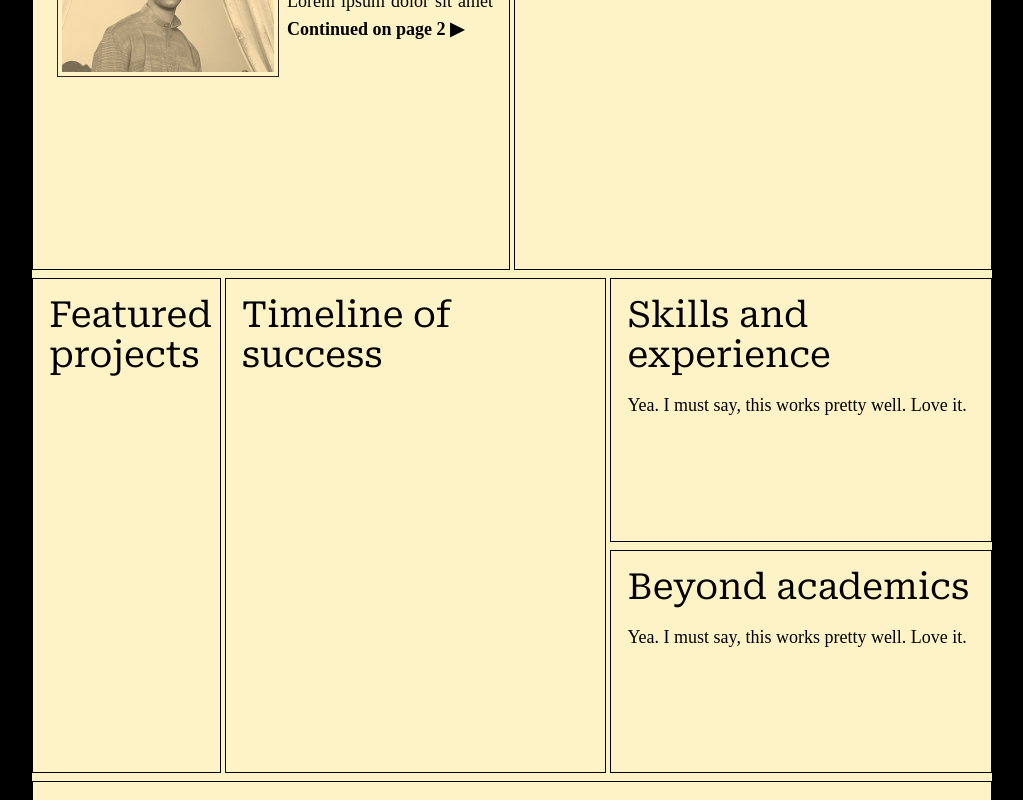
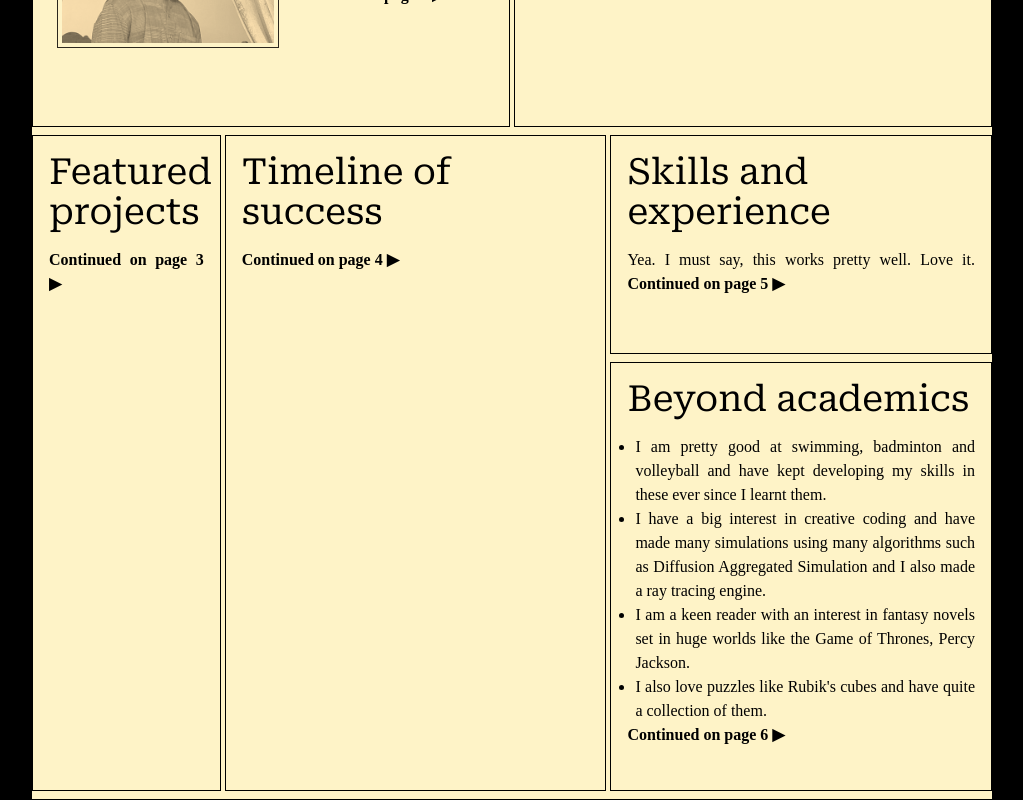
Before and after one commit to Akshay-VK/Akshay-VK.github.io, a SvelteKit app: page / in a window 1280 px wide. Shown: the part 580-1380 px from the top of the page, without its empty margins (112-1135 px from the left). Built offline with nearby package versions, Linux system fonts and the light colour scheme.

Commit message:
Finalised project structures with subfolders, basically finished first page. Only content is left. All links added now those pages are left. Those shouldn't take too long to make

```diff
--- a/src/routes/+page.svelte
+++ b/src/routes/+page.svelte
@@ -71,7 +71,7 @@
 				<div slot='headline'>So..who am I?</div>
 				<div slot="content">
 					Lorem ipsum dolor sit amet
-					<Link text="Continued on page 2 "/>
+					<Link text="Continued on page 2 " to="/about"/>
 				</div>
 				<div slot='deck'>Well, many things.</div>
 				<div slot='image'><Image src='{base}/picture-of-me.webp'/></div>
@@ -84,7 +84,6 @@
 				<div slot="headline">In the spotlight</div>
 				<div slot="content">
 					Lorem ipsum dolor sit amet
-					<Link text="Continued on page 2 "/>
 				</div>
 			</Section>
 		</div>
@@ -93,7 +92,9 @@
 		>
 			<Section>
 				<div slot='headline'>Featured projects</div>
-				<div slot='content'></div>
+				<div slot='content'>
+					<Link text="Continued on page 3 " to="/projects"/>
+				</div>
 			</Section>
 		</div>
 		<div
@@ -101,23 +102,36 @@
 		>
 			<Section>
 				<div slot='headline'>Timeline of success</div>
-				<div slot='content'></div>
+				<div slot='content'>
+					<Link text="Continued on page 4 " to="/timeline"/>
+				</div>
 			</Section>
 		</div>
 		<div
-			class="col-span-4 row-span-5 bg-amber-100 border border-black p-4 transition-transform duration-500  overflow-hidden mb-1 dir-left"
+			class="col-span-4 row-span-6 bg-amber-100 border border-black p-4 transition-transform duration-500  overflow-hidden mb-1 dir-left"
 		>
 			<Section>
 				<div slot='headline'>Skills and experience</div>
-				<div slot='content'>Yea. I must say, this works pretty well. Love it.</div>
+				<div slot='content'>
+					Yea. I must say, this works pretty well. Love it.
+					<Link text="Continued on page 5 " to="/skillsandexperience"/>
+				</div>
 			</Section>
 		</div>
 		<div
-			class="col-span-4 row-span-5 bg-amber-100 border border-black p-4 transition-transform duration-500  overflow-hidden mb-1 dir-left"
+			class="col-span-4 row-span-4 bg-amber-100 border border-black p-4 transition-transform duration-500  overflow-hidden mb-1 dir-left"
 		>
 			<Section>
 				<div slot='headline'>Beyond academics</div>
-				<div slot='content'>Yea. I must say, this works pretty well. Love it.</div>
+				<div slot='content'>
+					<ul class="list-disc pl-2">
+						<li>I am pretty good at swimming, badminton and volleyball and have kept developing my skills in these ever since I learnt them.</li>
+						<li>I have a big interest in creative coding and have made many simulations using many algorithms such as Diffusion Aggregated Simulation and I also made a ray tracing engine.</li>
+						<li>I am a keen reader with an interest in fantasy novels set in huge worlds like the Game of Thrones, Percy Jackson.</li>
+						<li>I also love puzzles like Rubik's cubes and have quite a collection of them.</li>
+					</ul>
+					<Link text="Continued on page 6 " to="/beyondacademics"/>
+				</div>
 			</Section>
 		</div>
 		<div
--- a/src/routes/Link.svelte
+++ b/src/routes/Link.svelte
@@ -1,6 +1,7 @@
 <script lang="ts">
 	import { base } from '$app/paths';
     export let text:string="Continued";
+    export let to:string="/about";
 </script>
 
-<a  href="{base}/about" class="font-extrabold hover:underline underline-offset-2 visited:text-black text-black hover:text-black">{text} ▶</a>
+<a  href="{base}{to}" class="font-extrabold hover:underline underline-offset-2 visited:text-black text-black hover:text-black">{text} ▶</a>
--- a/src/routes/Section.svelte
+++ b/src/routes/Section.svelte
@@ -7,7 +7,7 @@
 <div class="deck text-3xl pt-2 pb-2">
     <slot name='deck'></slot>
 </div>
-<div class="text-lg body-style">
+<div class="text-base body-style">
     <slot name='content'>
         Lorem ipsum dolor sit amet, consectetur adipiscing elit. Nullam ac sapien ligula.
         Pellentesque aliquet id orci vel aliquam. Fusce egestas tincidunt lacus, vel gravida enim
--- /dev/null
+++ b/src/routes/beyondacademics/+page.svelte
@@ -0,0 +1 @@
+<h1 class="items-center w-fit text-white">Beyond Academics</h1>
--- a/src/routes/contact/+page.svelte
+++ /dev/null
@@ -1 +0,0 @@
-<h1 class="items-center w-fit text-white">Contact</h1>
--- a/src/routes/endeavours/+page.svelte
+++ /dev/null
@@ -1 +0,0 @@
-<h1 class="items-center w-fit text-white">Endeavours</h1>
--- /dev/null
+++ b/src/routes/projects/+page.svelte
@@ -0,0 +1 @@
+<h1 class="items-center w-fit text-white">Projects</h1>
--- /dev/null
+++ b/src/routes/skillsandexperience/+page.svelte
@@ -0,0 +1 @@
+<h1 class="items-center w-fit text-white">Skills and Experience</h1>
--- /dev/null
+++ b/src/routes/timeline/+page.svelte
@@ -0,0 +1 @@
+<h1 class="items-center w-fit text-white">Timeline</h1>
```
